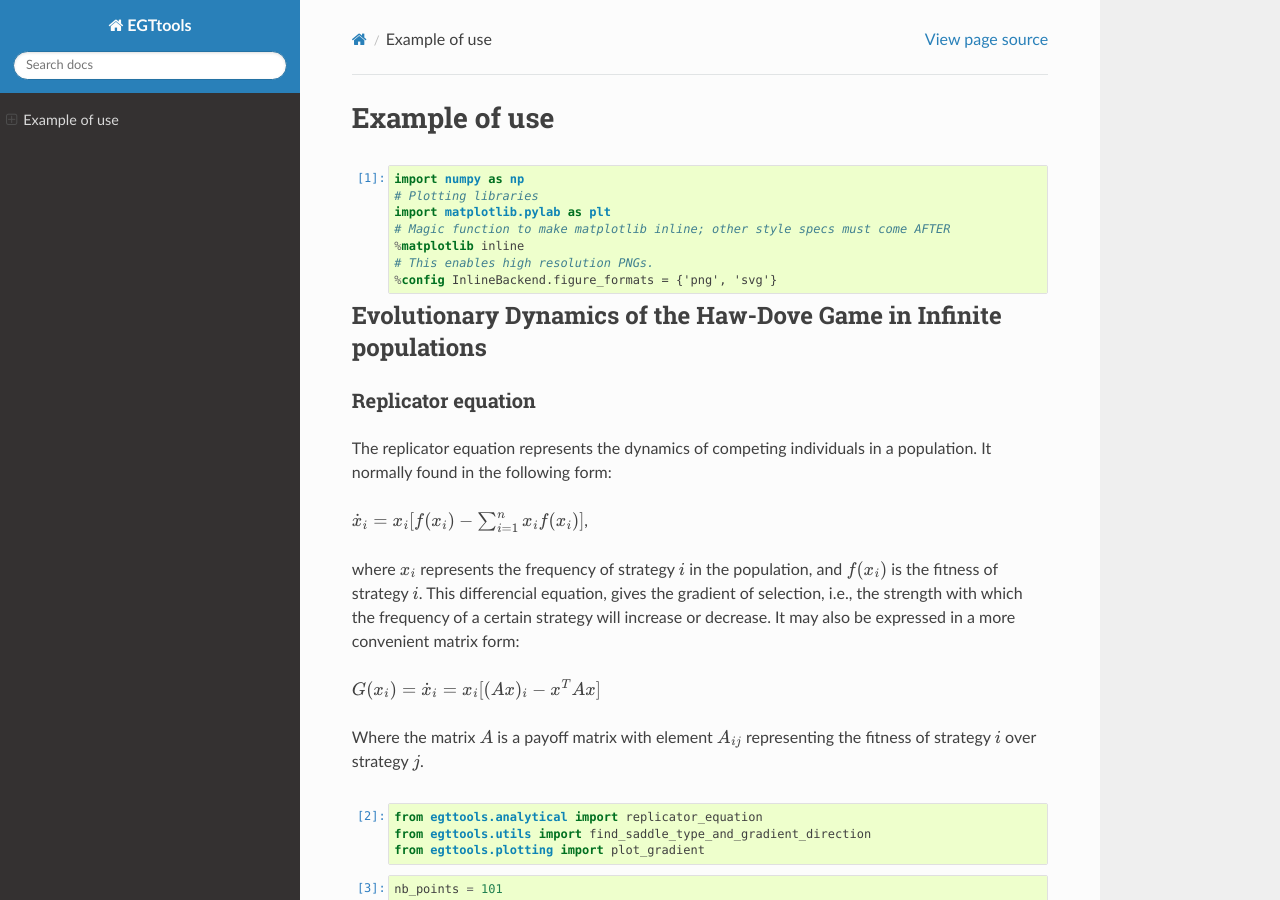
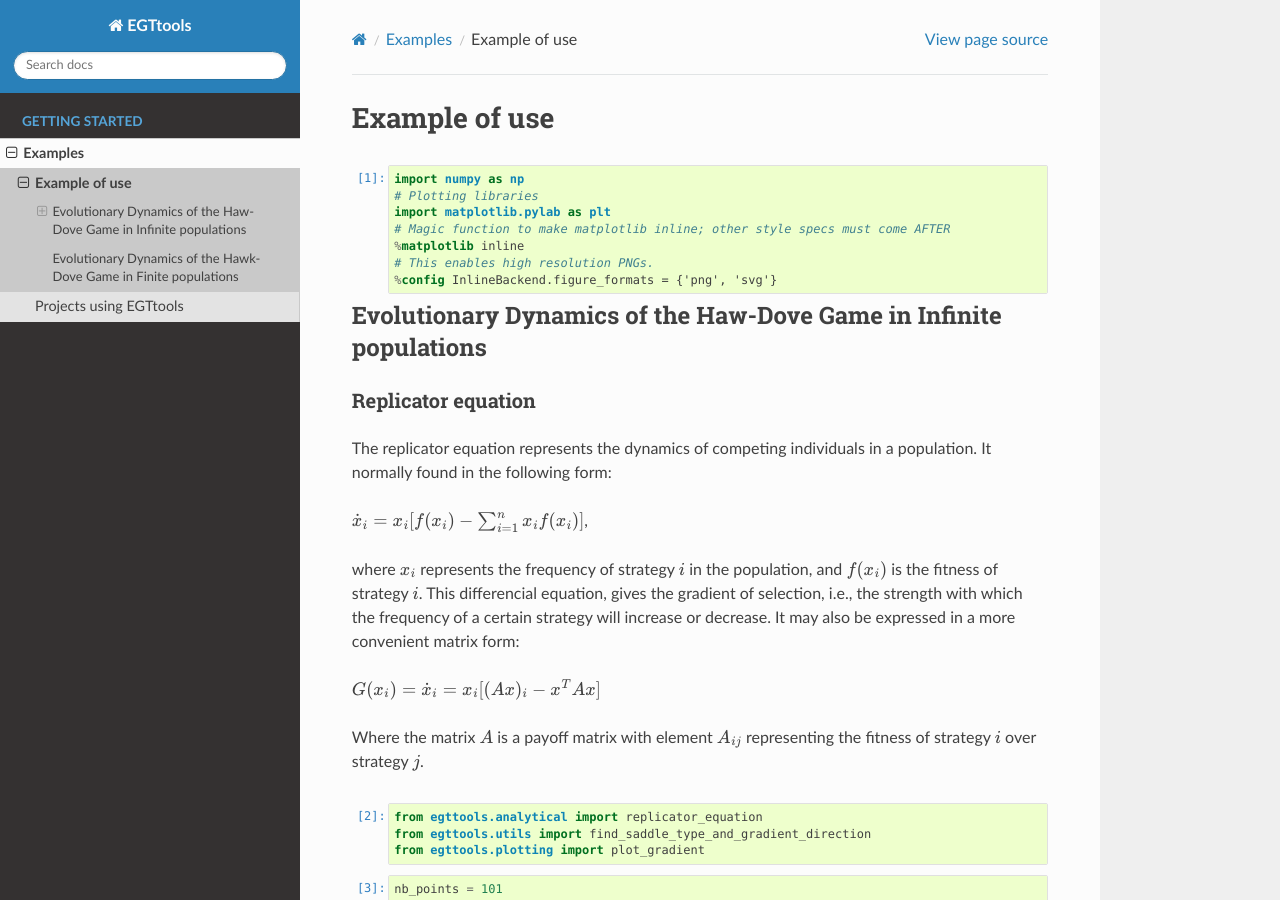
Before and after one commit to Socrats/EGTTools, a Sphinx documentation site: the page built from docs/examples/hawk_dove_dynamics.ipynb, in a window 1280 px wide and 900 px high. Built offline with Sphinx 7.4.7 and the Read the Docs theme 2.0.0, drawn with Linux system fonts in a browser that asks for light colours; pages that are not in the unit, such as notebooks, are missing from menus.

Commit message:
updating docs

```diff
--- /dev/null
+++ b/docs/examples.rst
@@ -0,0 +1,16 @@
+Examples
+========
+
+The following examples give an idea of how to use EGTtools to model social dynamics:
+
+.. toctree::
+    :maxdepth: 2
+
+    examples/hawk_dove_dynamics
+
+
+Projects using EGTtools
+--------------------------
+
+The `EvoCRD <https://github.com/Socrats/EvoCRD>`_ provide an example of use of EGTtools do
+model dynamics in the Collective Risk Dilemma.
```
Also changed, not shown: docs/index.rst (+34 -3 lines), docs/images/logo-full.svg (added), docs/images/logo.png (added), docs/images/logo.svg (added), 2 other files.
